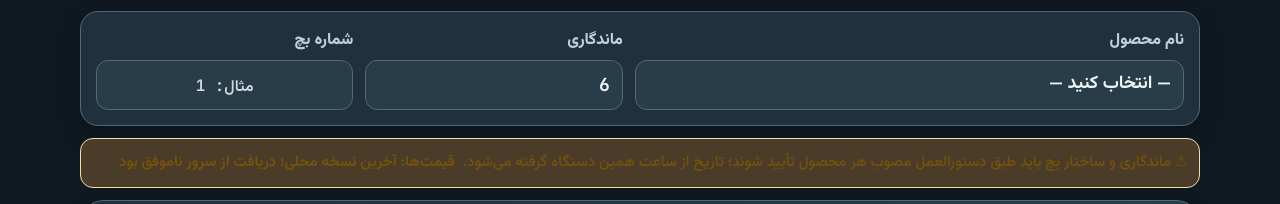
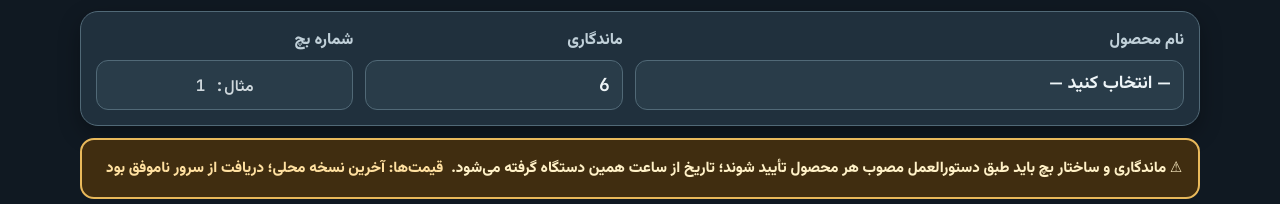
Before and after one commit to shahabielyas1-dev/shahabielyas1-dev.github.io, a plain HTML site: page qc-dairy-v2.html in a window 1280 px wide. Both pictures are taken after a click on the button "حالت شب". Shown: the part 141-345 px from the top of the page. Drawn offline with nearby package versions, Linux system fonts and the light colour scheme; no server answers.

Commit message:
Add files via upload

```diff
--- a/qc-dairy-v2.html
+++ b/qc-dairy-v2.html
@@ -1125,6 +1125,7 @@
 <link rel="stylesheet" href="qc-approved-brand-phaseL.css">
 <link rel="stylesheet" href="qc-readable-interface-phaseM.css">
 <link rel="stylesheet" href="qc-brand-navigation-phaseN.css">
+<link rel="stylesheet" href="qc-warning-contrast-phaseO.css">
 </head>
 <body class="foodlab-production-page">
 
--- /dev/null
+++ b/qc-warning-contrast-phaseO.css
@@ -0,0 +1,36 @@
+/* Phase O: contrast correction for the production/expiry SOP warning.
+   Scoped so lab values, alert semantics and A5 print layout remain untouched. */
+body.foodlab-production-page .production-note {
+  background: #fff4dc !important;
+  border: 2px solid #ad782b !important;
+  color: #603e08 !important;
+  font-size: 15px !important;
+  line-height: 1.95 !important;
+  font-weight: 750 !important;
+  padding: 14px 16px !important;
+  border-radius: 14px !important;
+  overflow-wrap: anywhere;
+}
+body.foodlab-production-page .production-note #priceSyncInfo {
+  color: #603e08 !important;
+  font-weight: 750 !important;
+  font-size: inherit !important;
+  line-height: inherit !important;
+}
+/* Dark-mode specificity must exceed the legacy !important brown text rule. */
+html[data-theme="dark"] body.foodlab-production-page .production-note {
+  background: #402d10 !important;
+  border-color: #e9b95b !important;
+  color: #fff1c7 !important;
+  box-shadow: none !important;
+}
+html[data-theme="dark"] body.foodlab-production-page .production-note #priceSyncInfo {
+  color: #ffe0a0 !important;
+}
+@media print {
+  body.foodlab-production-page .production-note {
+    background: #fff !important;
+    color: #181818 !important;
+    border-color: #777 !important;
+  }
+}
--- a/sw.js
+++ b/sw.js
@@ -1,4 +1,4 @@
-const CACHE_NAME = 'qc-toolbox-v38';
+const CACHE_NAME = 'qc-toolbox-v39';
 const ASSETS = [
   './index.html',
   './foodlab-theme.css',
@@ -19,6 +19,7 @@ const ASSETS = [
   './qc-approved-brand-phaseL.css',
   './qc-readable-interface-phaseM.css',
   './qc-brand-navigation-phaseN.css',
+  './qc-warning-contrast-phaseO.css',
   './qc-dairy-v2.html',
   './alis-print.html',
   './alis-official-template.svg',
```
